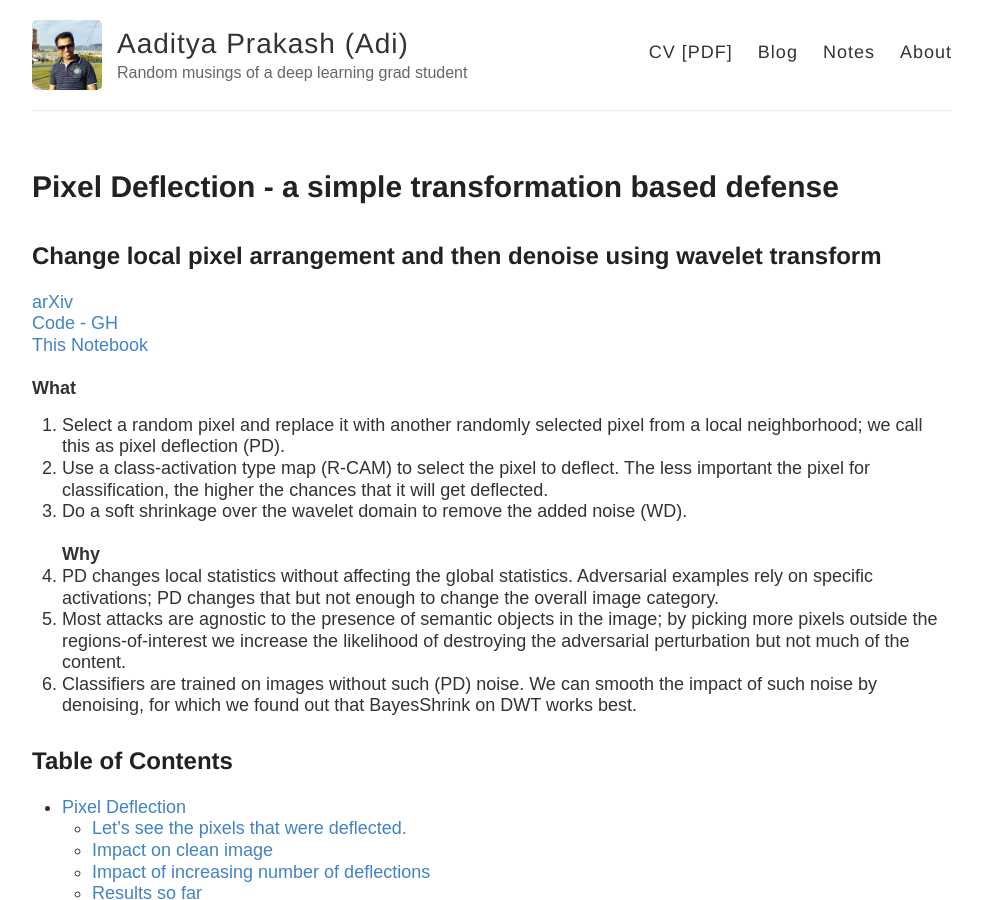
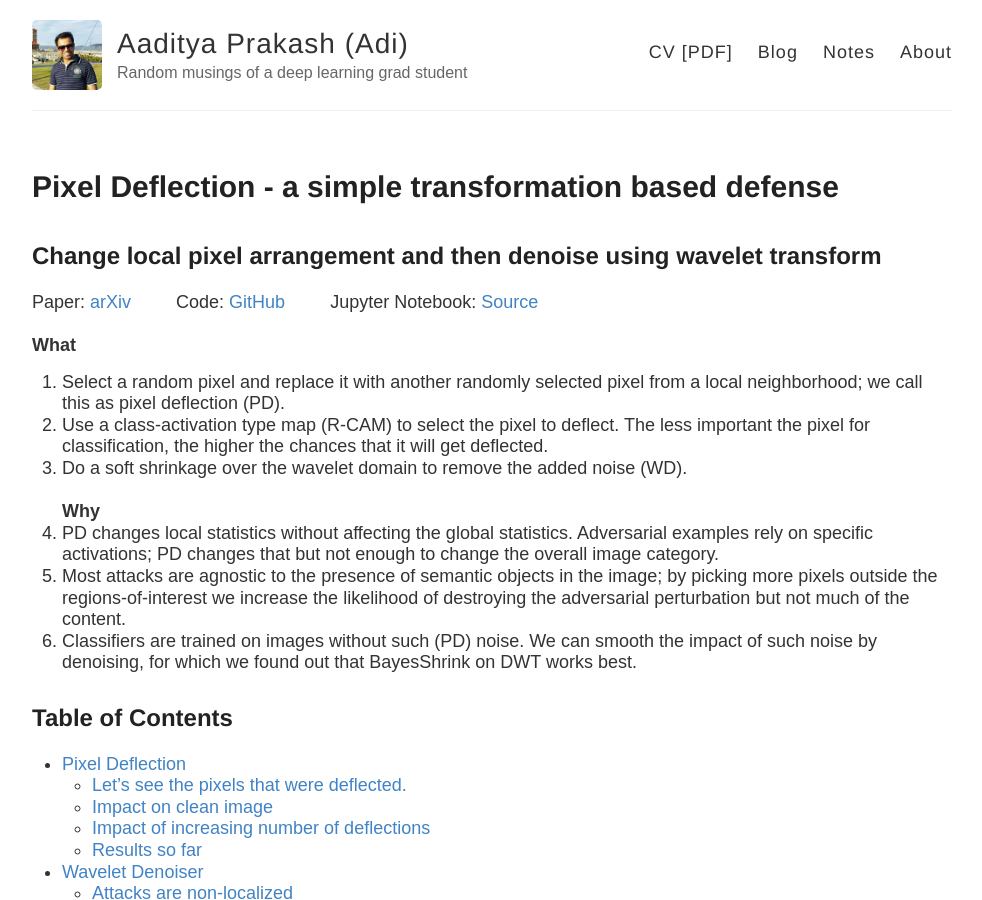
Before and after one commit to iamaaditya/iamaaditya.github.io, a Jekyll site: the page built from _posts/2018-02-01-demo-for-pixel-deflection.md, in a window 1280 px wide and 900 px high. Shown: the whole window, without its empty margins (84-1066 px from the left). Built offline with Jekyll 4.4.1, drawn with Linux system fonts in a browser that asks for light colours; some web fonts are replaced; comment, search, counter and statistics services are not loaded.

Commit message:
minor corrections

```diff
--- a/_posts/2018-02-01-demo-for-pixel-deflection.md
+++ b/_posts/2018-02-01-demo-for-pixel-deflection.md
@@ -14,7 +14,7 @@ tags:
 
 
 ## Change local pixel arrangement and then denoise using wavelet transform
-[arXiv](https://arxiv.org/abs/1801.08926) <br /> [Code - GH ](https://github.com/iamaaditya/pixel-deflection) <br />[This Notebook](https://github.com/iamaaditya/pixel-deflection/blob/master/demo.ipynb)
+Paper: [arXiv](https://arxiv.org/abs/1801.08926) &nbsp; &nbsp; &nbsp; &nbsp; Code: [GitHub](https://github.com/iamaaditya/pixel-deflection) &nbsp; &nbsp; &nbsp; &nbsp; Jupyter Notebook: [Source](https://github.com/iamaaditya/pixel-deflection/blob/master/demo.ipynb)
 <br />
 **What**
 1. Select a random pixel and replace it with another randomly selected pixel from a local neighborhood; we call this as pixel deflection (PD).
```
Also changed, not shown: notes/index.md (line endings or trailing spaces).
